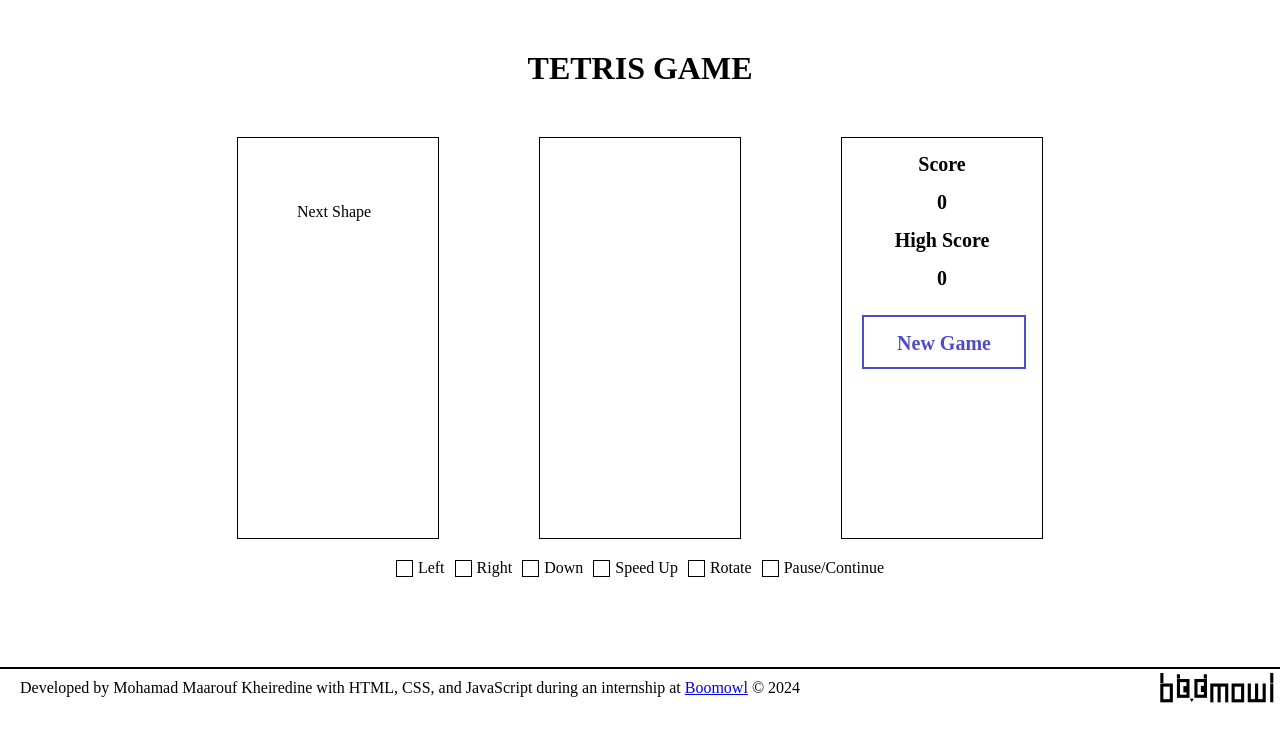
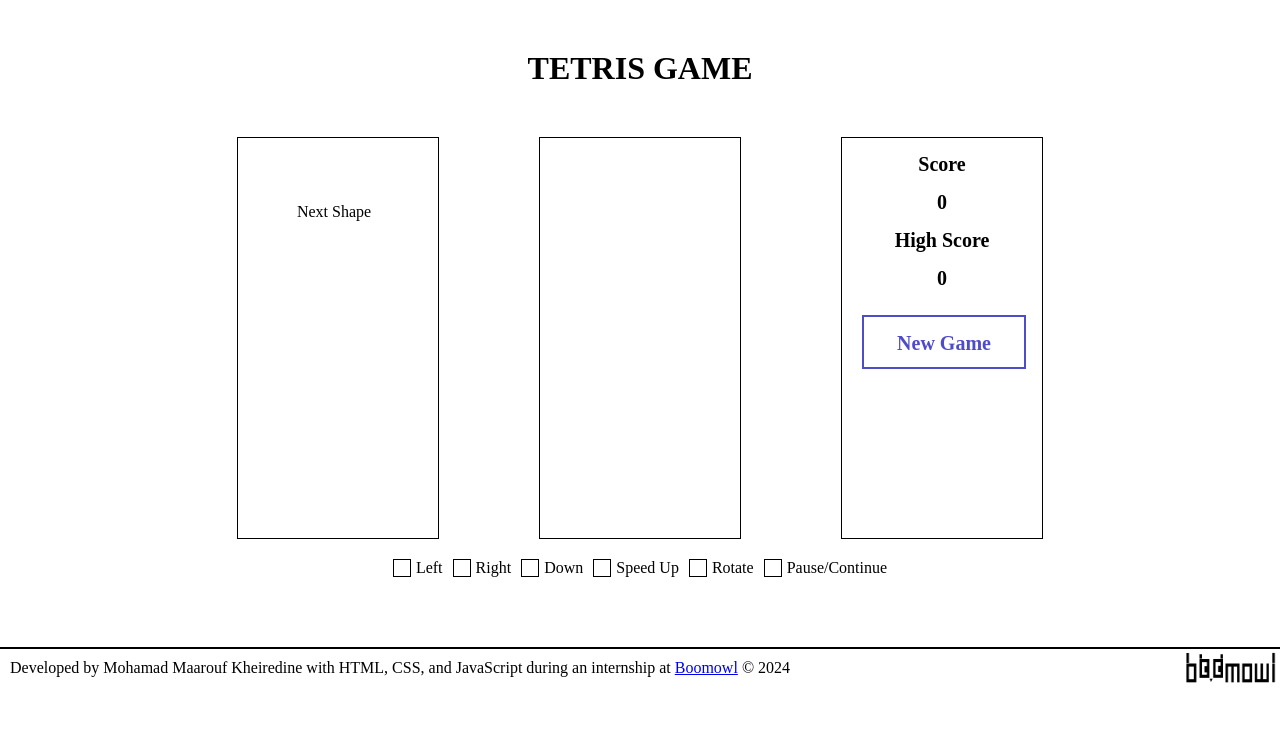
Before and after one commit to mohamadkheiredine/Tetris, a website built with webpack: page src/index.html in a window 1280 px wide. Built offline with nearby package versions, Linux system fonts and the light colour scheme; files whose address does not match are found by name.

Commit message:
Footer_and_Legend_edit_footer

```diff
--- a/src/index.html
+++ b/src/index.html
@@ -71,11 +71,9 @@
         Developed by Mohamad Maarouf Kheiredine with HTML, CSS, and JavaScript during an internship at <a href="https://www.boomowl.com" target="_blank">Boomowl</a> © 2024
       </div>
       <div class="company">
-        <div class="company-logo">
-          <a href="https://www.boomowl.com" target="_blank">
-            <img src="C:/Users/Mohammed kh/work/Tetris/src/asserts/boomowl.png" alt="Boomowl Logo">
-          </a>
-        </div>
+        <a href="https://www.boomowl.com" target="_blank">
+            <div class="company-logo"></div>
+        </a>
       </div>
     </div>
 
--- a/src/styles/main.scss
+++ b/src/styles/main.scss
@@ -241,45 +241,70 @@ body {
 }
 
 .tetris_legend-icon_is-left-icon {
-  background-image: url(' C:/Users/Mohammed kh/work/Tetris/src/asserts/arrow-left.svg');
+  width: 1em;
+  height: 1em;
+  background-repeat: no-repeat;
+  background-size: 100% 100%;
+  background-image: url(' ../asserts/arrow-left.svg');
 }
 
 .tetris_legend-icon_is-right-icon {
-  background-image: url(' C:/Users/Mohammed kh/work/Tetris/src/asserts/arrow-right.svg');
+  width: 1em;
+  height: 1em;
+  background-repeat: no-repeat;
+  background-size: 100% 100%;
+  background-image: url(' ../asserts/arrow-right.svg');
 }
 
 .tetris_legend-icon_is-down-icon {
-  background-image: url(' C:/Users/Mohammed kh/work/Tetris/src/asserts/arrow-down.svg');
+  width: 1em;
+  height: 1em;
+  background-repeat: no-repeat;
+  background-size: 100% 100%;
+  background-image: url(' ../asserts/arrow-down.svg');
 }
 
 .tetris_legend-icon_is-speed-up-icon {
-  background-image: url(' C:/Users/Mohammed kh/work/Tetris/src/asserts/arrow-up.svg');
+  width: 1em;
+  height: 1em;
+  background-repeat: no-repeat;
+  background-size: 100% 100%;
+  background-image: url(' ../asserts/arrow-up.svg');
 }
 
 .tetris_legend-icon_is-rotate-icon {
-  background-image: url(' C:/Users/Mohammed kh/work/Tetris/src/asserts/rotate.svg');
+  width: 1em;
+  height: 1em;
+  background-repeat: no-repeat;
+  background-size: 100% 100%;
+  background-image: url(' ../asserts/rotate.svg');
 }
 
 .tetris_legend-icon_is-pause-continue-icon {
-  background-image: url(' C:/Users/Mohammed kh/work/Tetris/src/asserts/pause.svg');
+  width: 1em;
+  height: 1em;
+  background-repeat: no-repeat;
+  background-size: 100% 100%;
+  background-image: url(' ../asserts/pause.svg');
 }
 
 .tetris__footer {
-  position: absolute;
-  bottom: 0;
   width: 100%;
-  top: 100%;
-  margin-top: 90px;
+  margin-top: 70px;
   border-top: 2px solid black;
   display: flex;
   justify-content: space-between;
 }
 
 .tetris__developer-info {
-  padding: 10px 20px;
+  padding: 10px;
 }
 
-.company-logo img {
-  width: auto;
-  max-height: 40px;
+.company-logo {
+  background-image: url(../asserts/boomowl.png);
+  background-size: 100% 100%;
+  background-repeat: no-repeat;
+  margin-left: 300px;
+  width: 100px;
+  height: 40px;
 }
```
